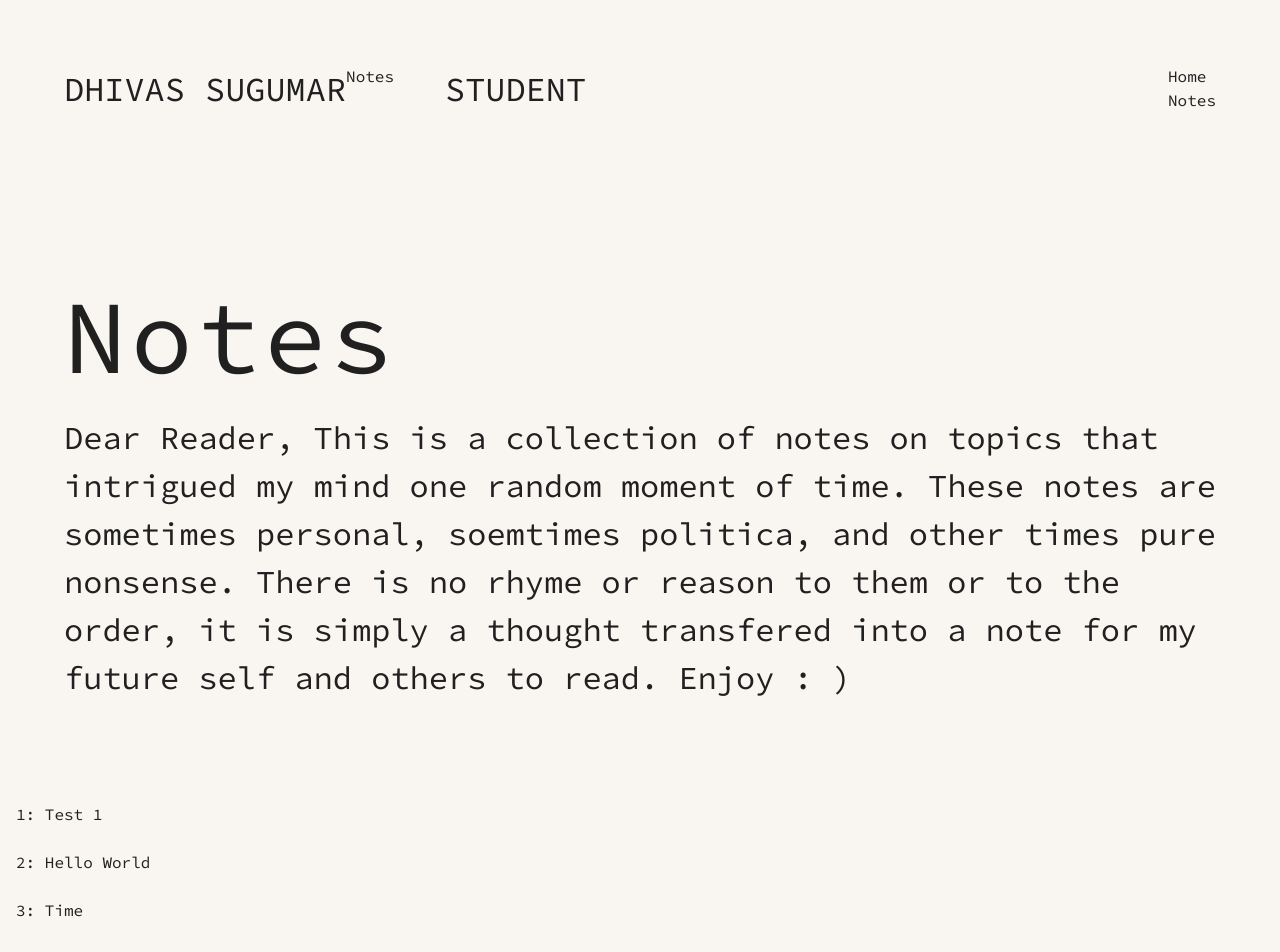
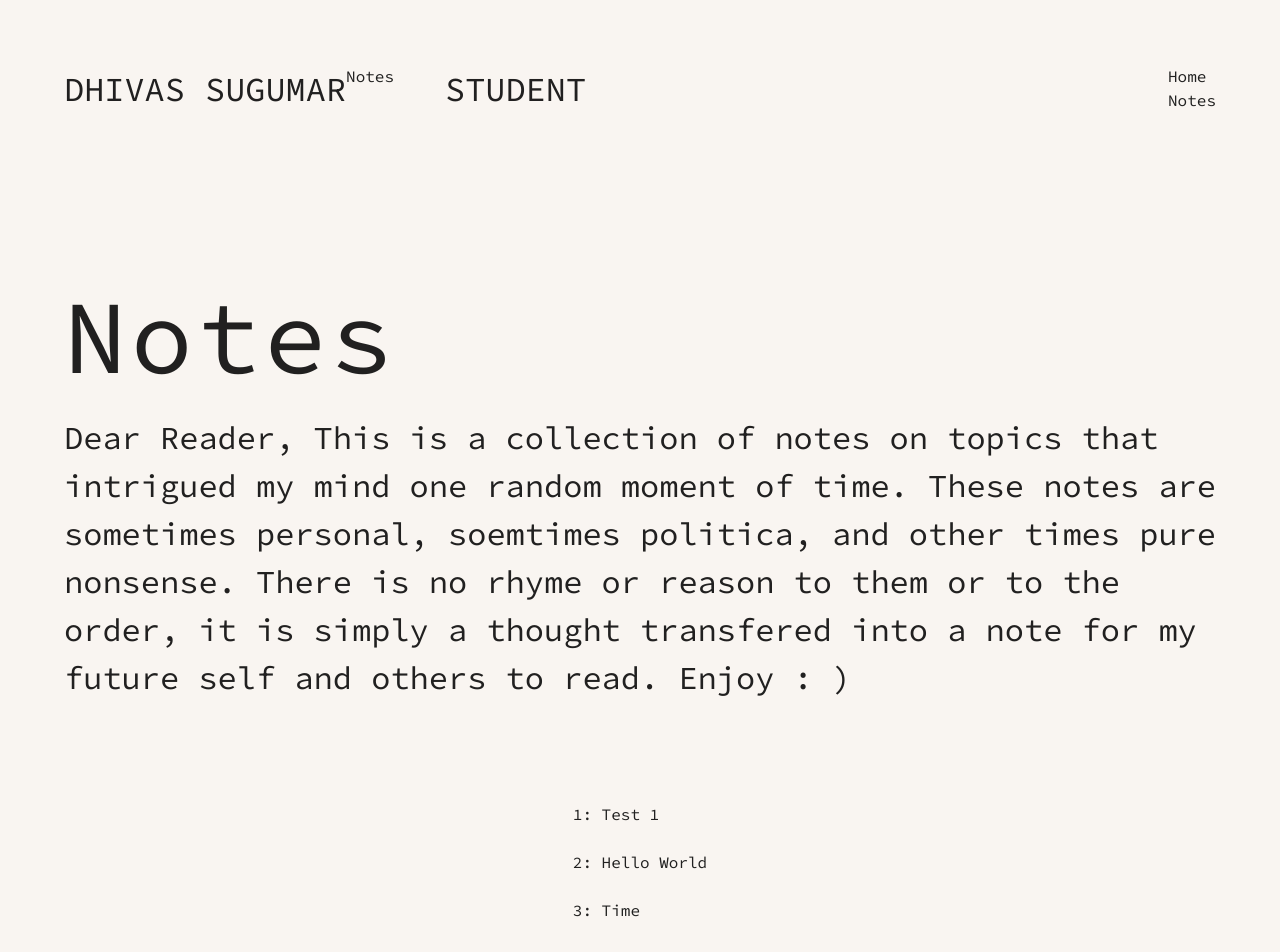
Before and after one commit to Dhivas-Sugumar/Personal-Site, a Next.js app: page /notes in a window 1280 px wide. Shown: the top 952 px of the page. Built offline with nearby package versions, Linux system fonts and the light colour scheme.

Commit message:
Notes list works correctly.

```diff
--- /dev/null
+++ b/src/components/notes-contents-list/NotesContentsList.styles.ts
@@ -0,0 +1,16 @@
+import styled from "@emotion/styled";
+import { List, ListItem } from "@mui/material";
+
+const StyledListItem = styled(ListItem)`
+text-align: center;
+`
+
+const NotesContentsListContainer = styled.div`
+display: flex;
+    flex-direction: row;
+    flex-wrap: wrap;
+    justify-content: center;
+    align-items: center;
+`
+
+export {StyledListItem, NotesContentsListContainer}
--- a/src/components/notes-contents-list/NotesContentsList.tsx
+++ b/src/components/notes-contents-list/NotesContentsList.tsx
@@ -1,19 +1,24 @@
 import { List, ListItem, ListItemText } from "@mui/material"
 import { notes } from "../../pages/notes/list"
 import Link from "next/link"
+import { NotesContentsListContainer, StyledListItem } from "./NotesContentsList.styles"
 
 
 const NotesContentsList = () => {
     return (
+        <NotesContentsListContainer>
             <List>
                 {Object.entries(notes).map(([id, title]) => (
-        <ListItem key={id}>
+                    <StyledListItem key={id}>
                         <Link href={`/notes/${id}`}>
                             <ListItemText primary={`${id}: ${title}`} />
                         </Link>
-        </ListItem>
+                    </StyledListItem>
                 ))}
             </List>
+
+        </NotesContentsListContainer>
+
     )
 }
 
```
Lines whose indentation alone changed are shown as unchanged.
